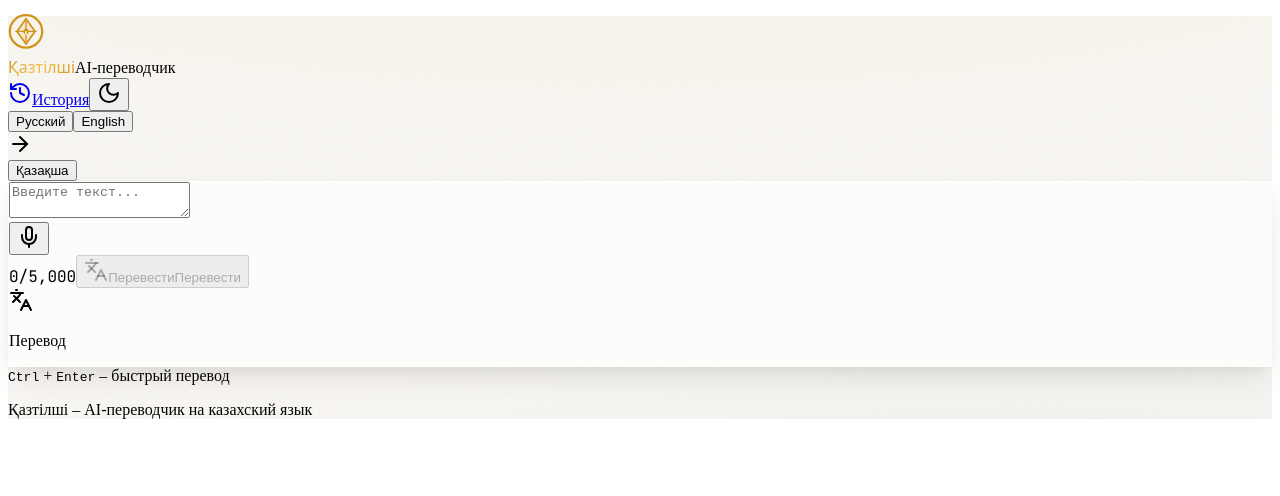
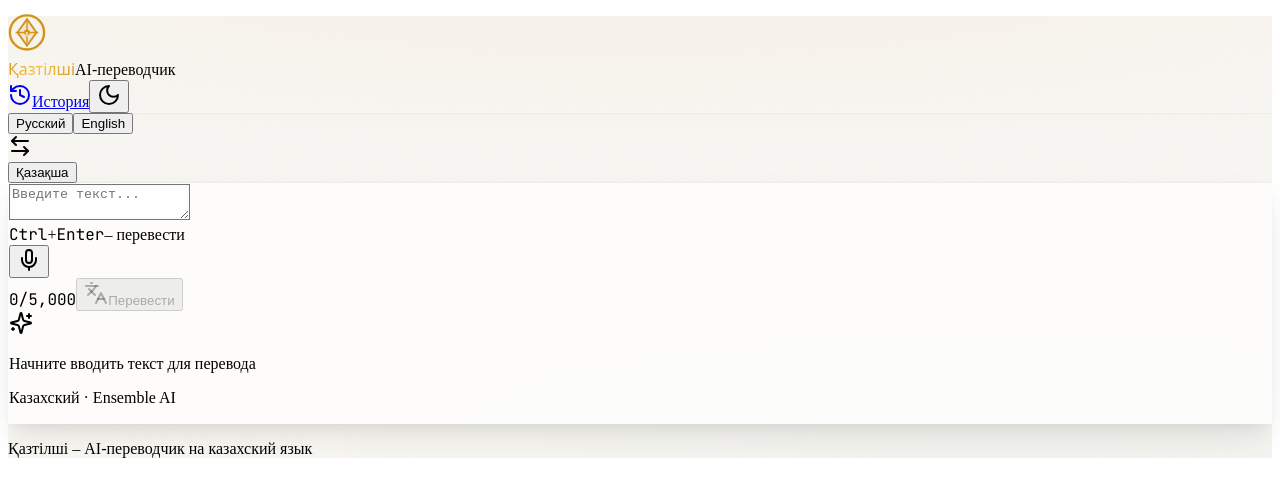
Before and after one commit to belilovsky/kazakh-translate, a React (Vite) app in the folder client/: page / in a window 1280 px wide. Shown: the top 496 px of the page. Built offline with nearby package versions, Linux system fonts and the light colour scheme.

Commit message:
Make v2 the default homepage, old UI moved to /#/v1

```diff
--- a/client/src/App.tsx
+++ b/client/src/App.tsx
@@ -18,8 +18,8 @@
 function AppRouter() {
   return (
     <Switch>
-      <Route path="/" component={TranslatePage} />
-      <Route path="/v2" component={TranslateV2Page} />
+      <Route path="/" component={TranslateV2Page} />
+      <Route path="/v1" component={TranslatePage} />
       <Route path="/history" component={HistoryPage} />
       <Route path="/admin" component={AdminDashboard} />
       <Route path="/admin/translations" component={AdminTranslations} />
```
